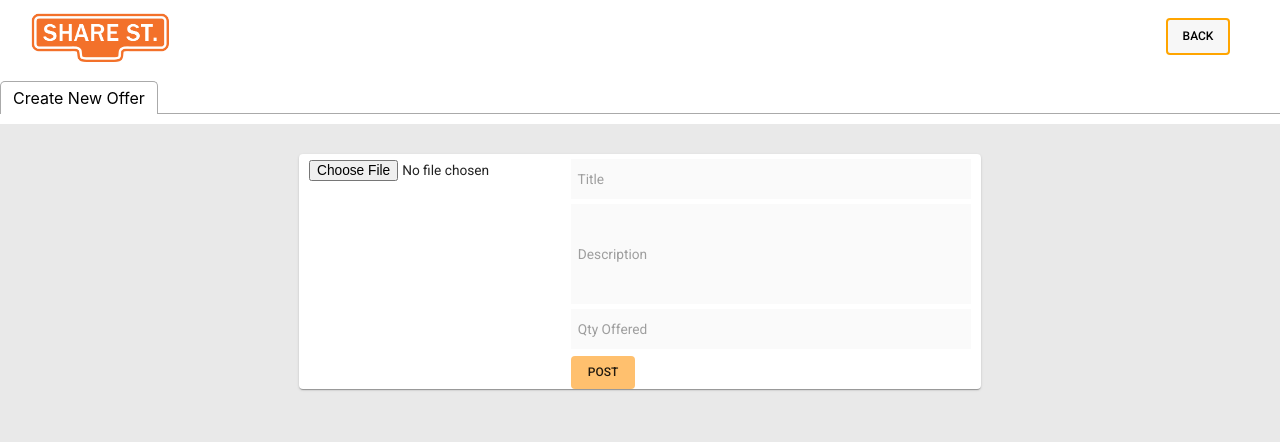
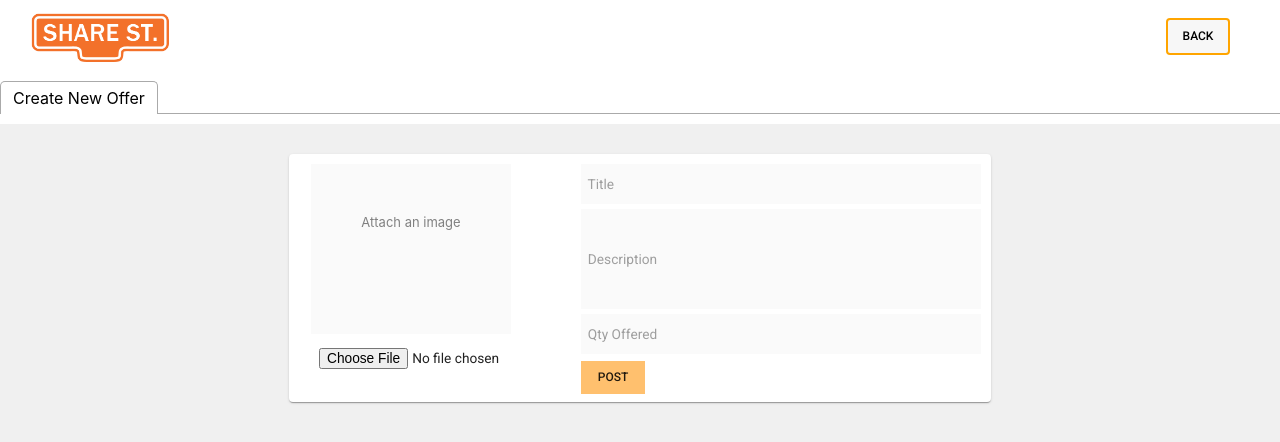
Before and after one commit to frank1iu/nwHacks2021, a React (Create React App) app in the folder client/: page /offerform in a window 1280 px wide. Shown: the top 442 px of the page. Built offline with nearby package versions, Linux system fonts and the light colour scheme.

Commit message:
even more styling:)

```diff
--- a/client/src/components/ItemInput.js
+++ b/client/src/components/ItemInput.js
@@ -10,12 +10,15 @@ const useStyles = makeStyles((theme) => ({
     padding: '30px'
   },
   chooseFile:{
-    marginLeft: '10px'
+    marginLeft: '30px',
+    height: '10px',
   },
   post: {
     background: '#ffc06e',
     alignSelf: 'right',
-    marginTop: '7px'
+    marginTop: '7px',
+    borderRadius: 0,
+    marginBottom: '8px'
   },
   description: {
     height: '100px',
@@ -38,7 +41,18 @@ const useStyles = makeStyles((theme) => ({
     height: '40px',
     width: '400px',
     background: '#fafafa',
-    marginTop: '5px'
+    marginTop: '10px'
+  },
+  fileLabel: {
+    marginLeft: '22px',
+    marginTop: '10px',
+    fontSize: 13,
+    background: '#fafafa',
+    width: '100px',
+    height: '70px',
+    textAlign: 'center',
+    padding: '50px',
+    color: 'grey'
   }
 }))
 
@@ -51,7 +65,10 @@ export default function ItemInput() {
             <Grid item xs={12} sm container>
               <Grid className={classes.second} item xs container direction="column" spacing={2}>
                 <Grid item xs>
-                  <InputBase className={classes.chooseFile} type="file" inputProps={{ accept: "image/*" }} />
+                  <Grid>
+                    <p className={classes.fileLabel}>Attach an image</p>
+                    <InputBase className={classes.chooseFile} type="file" inputProps={{ accept: "image/*" }} />
+                  </Grid>
                 </Grid>
               </Grid>
               <Grid item>
--- a/client/src/pages/CreateNewOffer.js
+++ b/client/src/pages/CreateNewOffer.js
@@ -9,7 +9,7 @@ import { makeStyles } from '@material-ui/core/styles';
 
 const useStyles = makeStyles((theme) => ({
   mainPanel: {
-    background: '#E9E9E9',
+    background: '#f0f0f0',
     height: '1000px'
   },
   logo: {
--- a/client/src/pages/CreateNewRequest.js
+++ b/client/src/pages/CreateNewRequest.js
@@ -9,7 +9,7 @@ import { makeStyles } from '@material-ui/core/styles';
 
 const useStyles = makeStyles((theme) => ({
   mainPanel: {
-    background: '#E9E9E9',
+    background: '#f0f0f0',
     height: '1000px'
   },
   logo: {
--- a/client/src/pages/MainTabs.js
+++ b/client/src/pages/MainTabs.js
@@ -14,7 +14,7 @@ import 'react-tabs/style/react-tabs.css';
 
 const useStyles = makeStyles((theme) => ({
   mainPanel: {
-    background: '#E9E9E9',
+    background: '#f0f0f0',
     outline: 'grey',
   },
   searchbar: {
```
